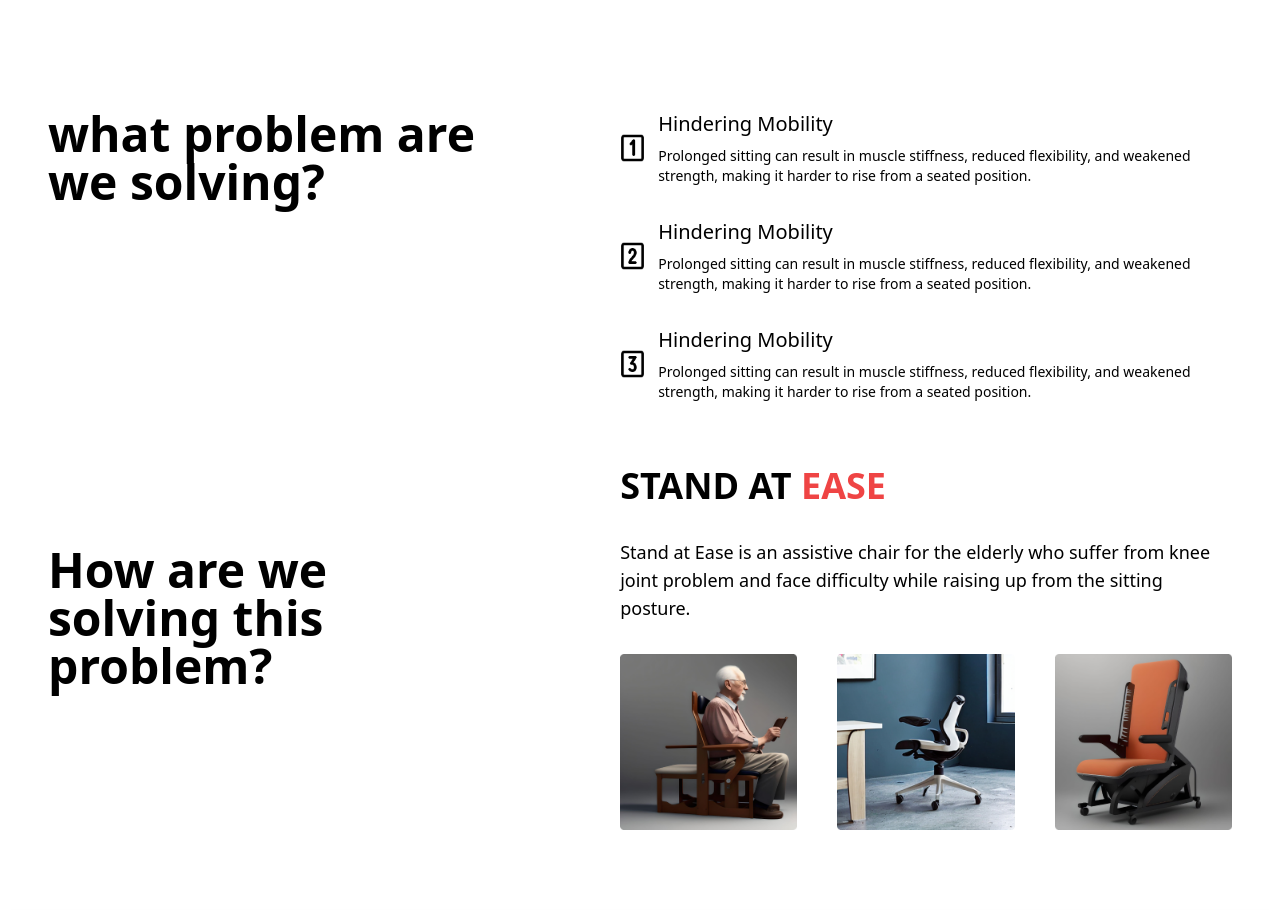
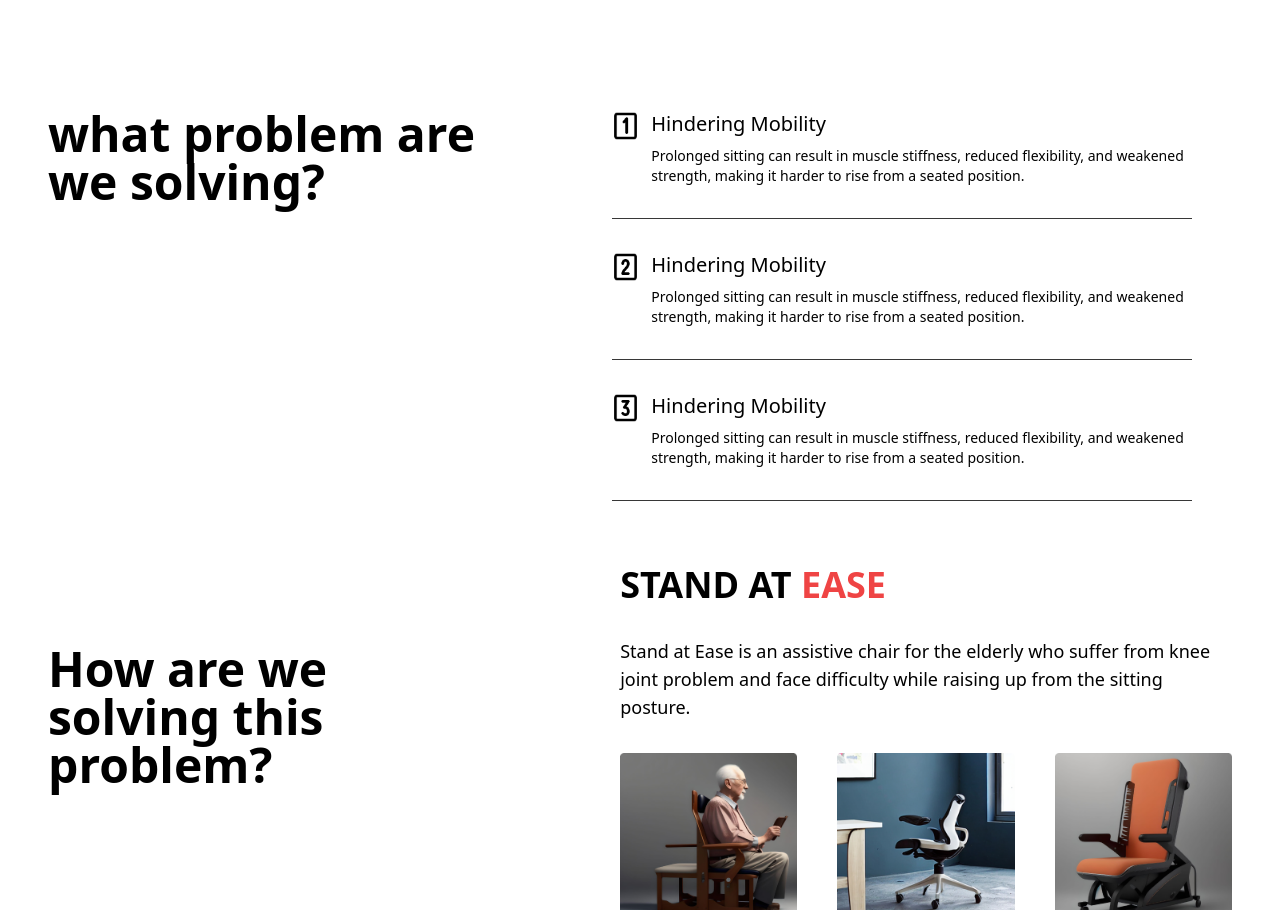
Before and after one commit to Tushar98644/Translead_Website, a Next.js app: page / in a window 1280 px wide. Shown: the part 812-1722 px from the top of the page. Built offline with nearby package versions, Linux system fonts and the light colour scheme.

Commit message:
homepage changes

```diff
--- a/components/Home.tsx
+++ b/components/Home.tsx
@@ -10,33 +10,61 @@ const Home = () => {
                 <img alt='' src='/Home/home-text.png' width={500} height={500} className='md:w-[45vw] md:h-[25vw] h-20 w-52 z-10 pt-0 md:absolute md:block md:top-60 md:left-20 hidden' />
                 <span className='absolute left-12 top-[60vw]  font-extrabold md:hidden'>Transforming Healthcare through Innovative Technology</span>
             </div>
-            <div className='flex md:flex-row flex-col md:gap-[10vw] w-half md:ml-12 mx-8 md:mt-28 md:mb-16 gap-[10vw] text-sm mt-20'>
+            <div className='flex md:flex-row flex-col md:gap-[10vw] w-half md:mx-12 mx-8 md:mt-28 md:mb-16 gap-8 text-sm mt-20'>
                 <span className='font-extrabold text-2xl md:text-4xl lg:text-5xl'>what problem are we solving?</span>
+                <div className="md:hidden items-start flex">
+                        <svg width="400" height="1" viewBox="0 0 738 1" fill="none" xmlns="http://www.w3.org/2000/svg">
+                            <line y1="0.5" x2="738" y2="0.5" stroke="black" />
+                        </svg>
+                    </div>
                 <div className='flex flex-col gap-8 mr-10'>
-                    <span className='flex flex-row gap-3 items-center'>
+                    <span className='flex flex-row gap-3 items-start'>
                         <Image src='/Home/1.png' width={20} height={20} alt='logo' className='w-8 h-8' />
                         <div className='flex flex-col gap-2'>
                             <h1 className='text-xl'>Hindering Mobility</h1>
                             <p className='hidden md:block'>Prolonged sitting can result in muscle stiffness, reduced flexibility, and weakened strength, making it harder to rise from a seated position.</p>
                         </div>
                     </span>
-                    <span className='flex flex-row gap-3 items-center'>
+                    <div className="md:flex items-center hidden">
+                        <svg width="auto" height="1" viewBox="0 0 738 1" fill="none" xmlns="http://www.w3.org/2000/svg">
+                            <line y1="0.5" x2="738" y2="0.5" stroke="black" />
+                        </svg>
+
+                    </div>
+                    <span className='flex flex-row gap-3 items-start'>
                         <Image src='/Home/2.png' width={20} height={20} alt='logo' className='w-8 h-8' />
                         <div className='flex flex-col gap-2'>
                             <h1 className='text-xl'>Hindering Mobility</h1>
                             <p className='hidden md:block'>Prolonged sitting can result in muscle stiffness, reduced flexibility, and weakened strength, making it harder to rise from a seated position.</p>
                         </div>
                     </span>
-                    <span className='flex flex-row gap-3 items-center'>
+                    <div className="md:flex items-start hidden">
+                        <svg width="auto" height="1" viewBox="0 0 738 1" fill="none" xmlns="http://www.w3.org/2000/svg">
+                            <line y1="0.5" x2="738" y2="0.5" stroke="black" />
+                        </svg>
+                    </div>
+                    <span className='flex flex-row gap-3 items-start'>
                         <Image src='/Home/3.png' width={20} height={20} alt='logo' className='w-8 h-8' />
                         <div className='flex flex-col gap-2'>
                             <h1 className='text-xl'>Hindering Mobility</h1>
                             <p className='hidden md:block'>Prolonged sitting can result in muscle stiffness, reduced flexibility, and weakened strength, making it harder to rise from a seated position.</p>
                         </div>
                     </span>
+                    <div className="md:flex items-start hidden">
+                        <svg width="auto" height="1" viewBox="0 0 738 1" fill="none" xmlns="http://www.w3.org/2000/svg">
+                            <line y1="0.5" x2="738" y2="0.5" stroke="black" />
+                        </svg>
+
+                    </div>
+                    <div className="md:hidden items-start flex">
+                        <svg width="400" height="1" viewBox="0 0 738 1" fill="none" xmlns="http://www.w3.org/2000/svg">
+                            <line y1="0.5" x2="738" y2="0.5" stroke="black" />
+                        </svg>
+
+                    </div>
                 </div>
             </div>
-            <div className='flex md:flex-row flex-col md:gap-[13vw] w-half md:mx-12 mx-8 md:my-0 gap-[5vw] text-sm mt-16'>
+            <div className='flex md:flex-row flex-col md:gap-[13vw] w-half md:mx-12 mx-8 md:my-0 gap-[5vw] text-sm mt-12'>
                 <span className='font-extrabold text-2xl md:text-4xl lg:text-5xl md:my-20 my-0'>How are we solving this problem?</span>
                 <div className='flex flex-col gap-4 md:gap-8'>
                     <span className='md:text-4xl font-bold text-lg sm:text-3xl'>STAND AT <span className='text-red-500'>EASE</span>
```
